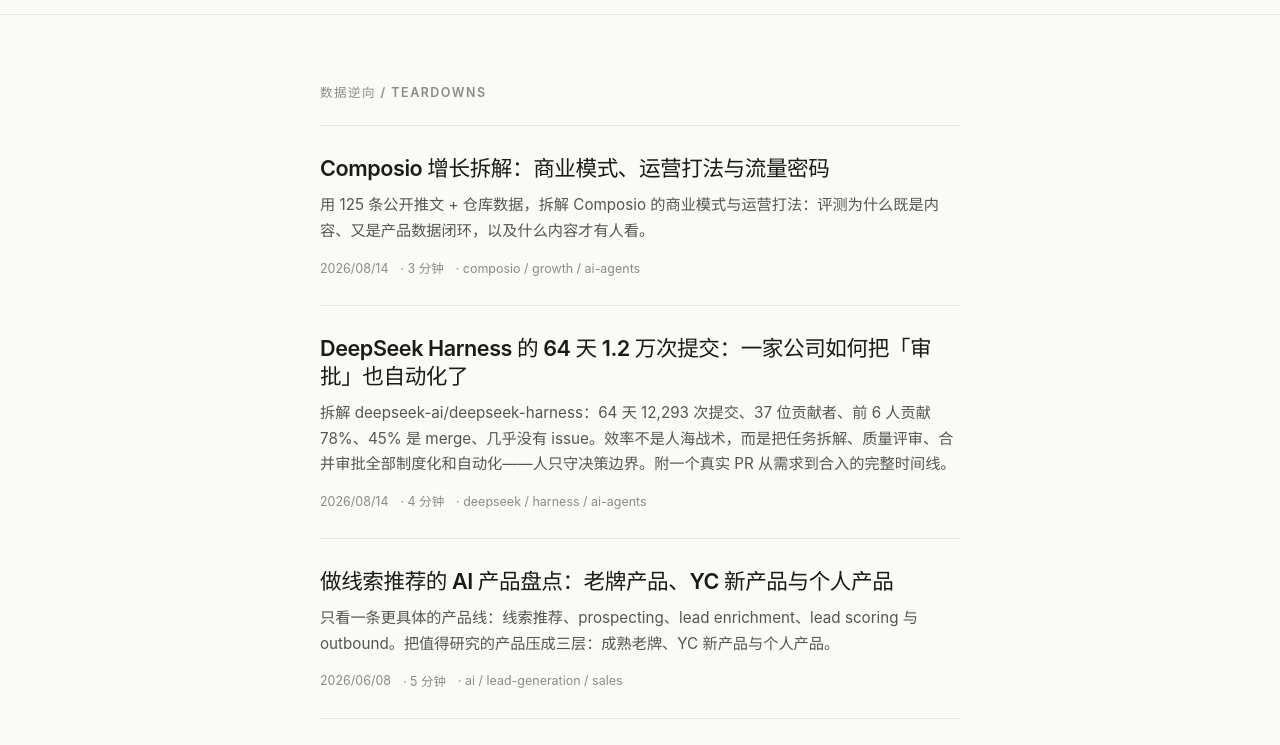
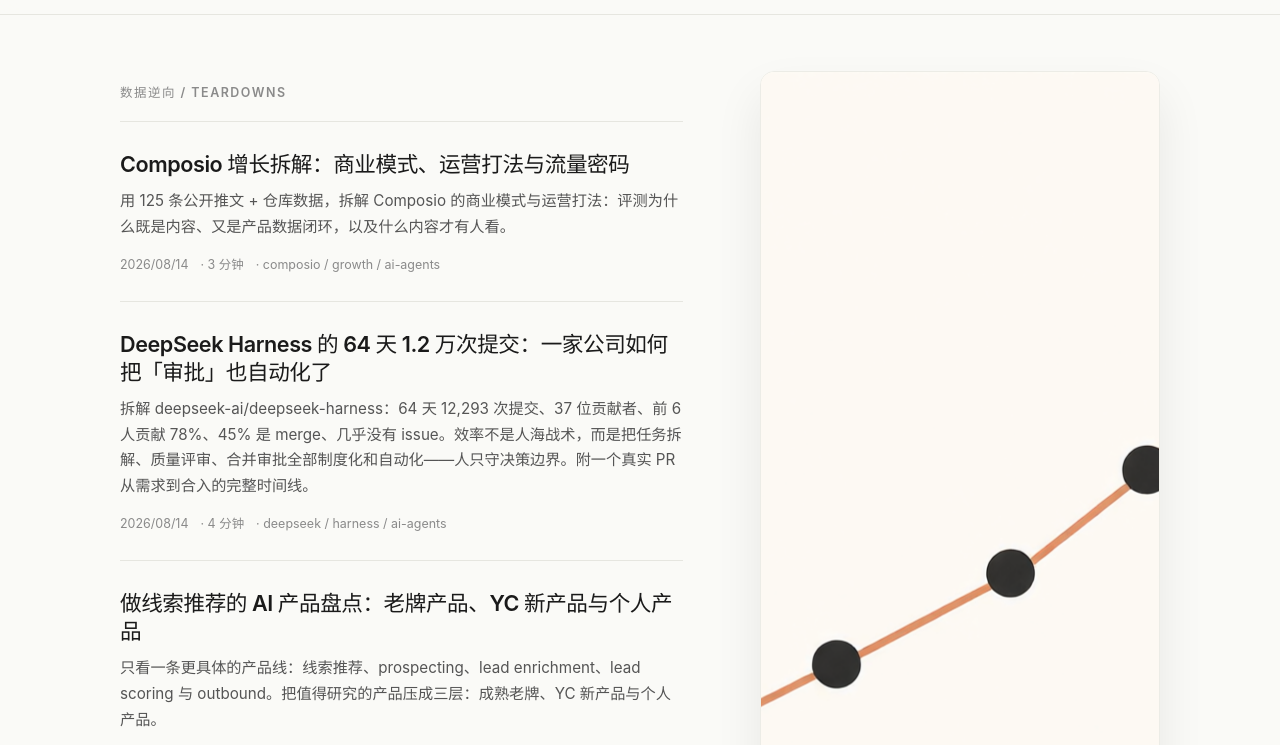
Before and after one commit to xuex991/luna, an Astro site: page /posts in a window 1280 px wide. Shown: the part 41-786 px from the top of the page. Built offline with nearby package versions, Linux system fonts and the light colour scheme; Astro itself is replaced by a stand-in of ours; some packages are replaced by stand-ins of ours.

Commit message:
Blog: leerob-style split layout with right sticky visual panel (qwen-image portrait); remove article cover images

```diff
--- a/src/pages/posts/index.astro
+++ b/src/pages/posts/index.astro
@@ -26,7 +26,9 @@
       </nav>
     </header>
 
-    <main class="blog-frame">
+    <main class="blog-shell-split">
+      <section class="blog-primary">
+        <div class="blog-frame">
           <p class="blog-kicker">数据逆向 / Teardowns</p>
           <div class="blog-list">
             {posts.map((post) => (
@@ -46,6 +48,12 @@
             <span>前端逆向 × 数据逆向 · 研究好东西是怎么做出来的</span>
             <a href="/">返回首页</a>
           </footer>
+        </div>
+      </section>
+
+      <aside class="blog-side">
+        <img src="/assets/visuals/teardown-side.png" alt="LUNA 逆向研究插图" width="1792" height="2400" />
+      </aside>
     </main>
   </div>
 </BaseLayout>
--- a/src/styles/blog.css
+++ b/src/styles/blog.css
@@ -278,3 +278,48 @@
   color: #1a1a1a;
   text-decoration: none;
 }
+
+/* ---- split layout: left content + right sticky visual (leerob-style) ---- */
+.blog-shell-split {
+  display: grid;
+  grid-template-columns: minmax(0, 1fr) minmax(300px, 400px);
+  gap: clamp(2.5rem, 6vw, 5rem);
+  max-width: 1120px;
+  margin: 0 auto;
+  padding: 3.5rem clamp(1.25rem, 4vw, 2.5rem) 6rem;
+}
+.blog-primary {
+  min-width: 0;
+}
+.blog-primary .blog-frame {
+  max-width: 40rem;
+  margin: 0;
+  padding: 0;
+}
+.blog-primary .blog-list {
+  margin-top: 1rem;
+}
+.blog-side {
+  position: sticky;
+  top: 5.5rem;
+  align-self: start;
+}
+.blog-side img {
+  display: block;
+  width: 100%;
+  aspect-ratio: 3 / 5;
+  object-fit: cover;
+  border-radius: 14px;
+  border: 1px solid #ecece6;
+  box-shadow: 0 24px 48px rgba(20, 20, 16, 0.08);
+}
+@media (max-width: 860px) {
+  .blog-shell-split {
+    grid-template-columns: 1fr;
+  }
+  .blog-side {
+    position: static;
+    max-width: 380px;
+    margin: 0 auto;
+  }
+}
```
Also changed, not shown: src/pages/posts/[...slug].astro (+1 -13 lines), public/assets/visuals/teardown-side.png (added). Lines whose indentation alone changed are shown as unchanged.
